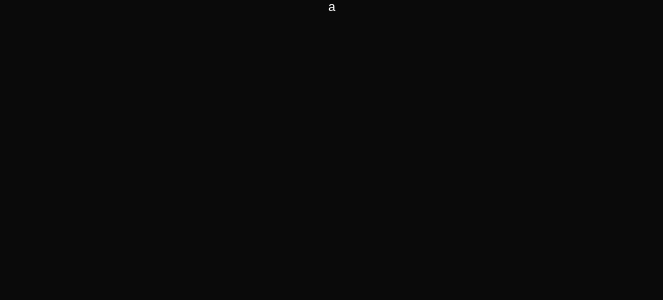
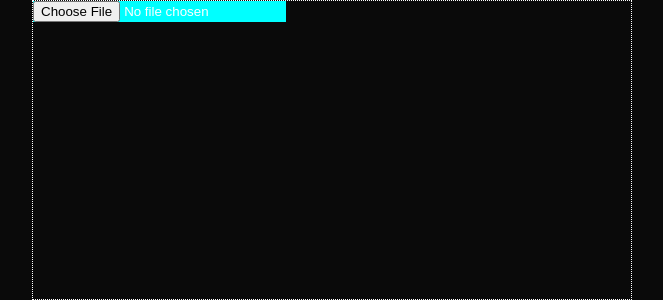
Before and after one commit to lofi-J/Ascii-Maker, a Next.js app: page / in a window 1280 px wide. Shown: the top 300 px of the page, without its empty margins (308-971 px from the left). Built offline with nearby package versions, Linux system fonts and the light colour scheme.

Commit message:
[feat] 프론트 이미지 업로드 기능 추가

```diff
--- a/src/app/globals.css
+++ b/src/app/globals.css
@@ -8,7 +8,9 @@ body {
   max-width: 100vw;
   overflow-x: hidden;
 }
-
+html {
+  font-size: 62.5%;
+}
 body {
   color: var(--foreground);
   background: var(--background);
--- a/src/app/page.tsx
+++ b/src/app/page.tsx
@@ -1,10 +1,11 @@
 import styles from "./page.module.css";
-import Test from "@/components/Test";
+import ImgUpload from "@/components/ImgUpload/ImgUpload";
+
 
 export default function Home() {
   return (
     <div className={styles.container}>
-      <Test />
+      <ImgUpload />
     </div>
   );
 }
--- /dev/null
+++ b/src/components/ImgUpload/ImgUpload.module.css
@@ -0,0 +1,23 @@
+.container {
+  display: flex;
+  justify-content: space-between;
+  align-items: center;
+}
+
+.upload {
+  position: relative;
+  border: 1px dotted var(--foreground);
+  width: 60rem;
+  height: 300px;
+}
+.input {
+  position: absolute;
+  background-color: aqua;
+}
+
+/* preview */
+.preview {
+  display: flex;
+  justify-content: center;
+  align-items: center;
+}
--- /dev/null
+++ b/src/components/ImgUpload/ImgUpload.tsx
@@ -0,0 +1,45 @@
+"use client";
+import React, {ChangeEvent, useState} from "react";
+import styles from "./ImgUpload.module.css";
+import Image from 'next/image';
+
+
+interface IImageUpload {
+  setImageFile: React.Dispatch<React.SetStateAction<File | null>>
+}
+
+const ImgUpload = ({setImageFile}: IImageUpload) => {
+  const [imageDataUrl, setImageDataUrl] = useState<string | null>(null);
+  const [isUploadError, setIsUploadError] = useState(false);
+
+  const handleImageUpload = (event: ChangeEvent<HTMLInputElement>) => {
+    if (event.target.files === null) {
+      setIsUploadError(true);
+      return;
+    }
+    const file = event.target.files[0];
+    if (file !== null) {
+      setImageFile(file);
+      const reader = new FileReader();
+      reader.onloadend = () => {
+        setImageDataUrl(reader.result as string);
+      }
+      reader.readAsDataURL(file);
+    } else console.error('has no file');
+  }
+
+  return (
+    <div className={styles.container}>
+      <div className={styles.upload}>
+        <input className={styles.input} type="file" accept="image/*" onChange={handleImageUpload} />
+      </div>
+      {imageDataUrl && !isUploadError && (
+        <div className={styles.preview}>
+          <Image src={imageDataUrl} alt="Confirmed Image" width={300} height={300} />
+        </div>
+      )}
+    </div>
+  );
+}
+
+export default ImgUpload;
--- a/src/components/Test.tsx
+++ /dev/null
@@ -1,14 +0,0 @@
-"use client";
-import {useState} from "react";
-
-const Test = () => {
-  const [screen, setScreen] = useState(['a']);
-
-  return (
-    <pre>
-      {screen.map(char => char)}
-    </pre>
-  );
-}
-
-export default Test;
```
